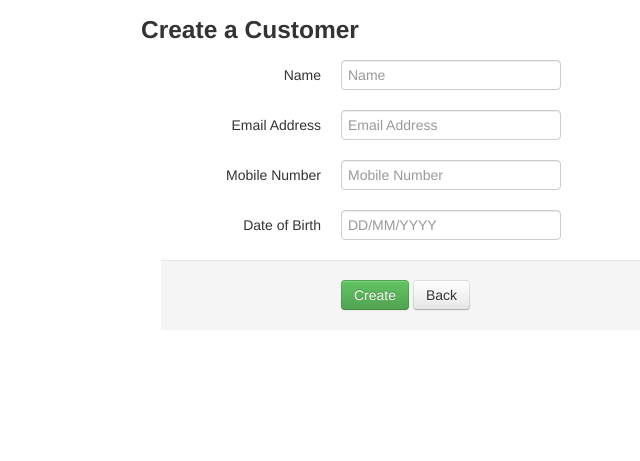
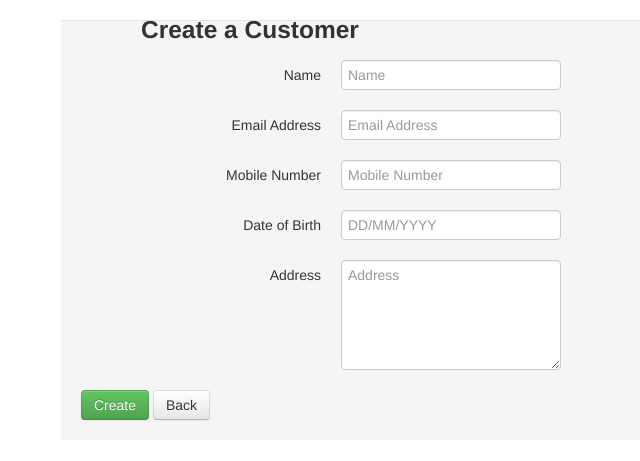
Before and after one commit to 17wongam1/Budget-Management, a PHP site: page /create.php in a window 1280 px wide. Shown: the top 461 px of the page, without its empty margins (109-749 px from the left). Run offline with PHP 8.4, Linux system fonts and the light colour scheme; a stand-in replaces the project's code that opens the database connection.

Commit message:
Added Address Update #2
Added Address Update #2

```diff
--- a/crud/create.php
+++ b/crud/create.php
@@ -8,12 +8,14 @@
 		$emailError = null;
 		$mobileError = null;
 		$birthError = null;
+		$addressError = null;
 
 		// keep track post values
 		$name = $_POST['name'];
 		$email = $_POST['email'];
 		$mobile = $_POST['mobile'];
 		$birth = $_POST['birth'];
+		$address = $_POST['address'];
 
 		// validate input
 		$valid = true;
@@ -40,13 +42,18 @@
 			$valid = false;
 		}
 
+		if (empty($address)) {
+			$addressError = 'Please enter a valid address';
+			$valid = false;
+		}
+
 		// insert data
 		if ($valid) {
 			$pdo = Database::connect();
 			$pdo->setAttribute(PDO::ATTR_ERRMODE, PDO::ERRMODE_EXCEPTION);
-			$sql = "INSERT INTO customers (name,email,mobile) values(?, ?, ?)";
+			$sql = "INSERT INTO customers (name,email,mobile,birth,address) values(?, ?, ?, ?, ?)";
 			$q = $pdo->prepare($sql);
-			$q->execute(array($name,$email,$mobile));
+			$q->execute(array($name,$email,$mobile,$birth,$address));
 			Database::disconnect();
 			header("Location: index.php");
 		}
@@ -107,6 +114,16 @@
 					      	<?php endif;?>
 					    </div>
 					  </div>
+					  <divclass="control-group <?php echo !empty($addressError)?'error':'';?>">
+					    <label class="control-label">Address</label>
+					    <div class="controls">
+							<textarea name="address" placeholder="Address" rows="5" cols="80" value="<?php echo !empty($address)?$address:'';?>"></textarea>
+					      	<?php if (!empty($addressError)): ?>
+					      		<span class="help-inline"><?php echo $addressError;?></span>
+					      	<?php endif;?>
+					    </div>
+					  </div>
+
 					  <div class="form-actions">
 						  <button type="submit" class="btn btn-success">Create</button>
 						  <a class="btn" href="index.php">Back</a>
--- a/crud/index.php
+++ b/crud/index.php
@@ -23,6 +23,7 @@
 		                  <th>Email Address</th>
 		                  <th>Mobile Number</th>
                       <th>Date of Birth</th>
+                      <th>Address</th>
 		                  <th>Action</th>
 		                </tr>
 		              </thead>
@@ -37,6 +38,7 @@
 							   	echo '<td>'. $row['email'] . '</td>';
 							   	echo '<td>'. $row['mobile'] . '</td>';
                  echo '<td>'. $row['birth'] . '</td>';
+                 echo '<td>'. $row['address']. '</td>';
 							   	echo '<td width=250>';
 							   	echo '<a class="btn" href="read.php?id='.$row['id'].'">Read</a>';
 							   	echo '&nbsp;';
```
Also changed, not shown: crud/read.php (+9 -0 lines).
